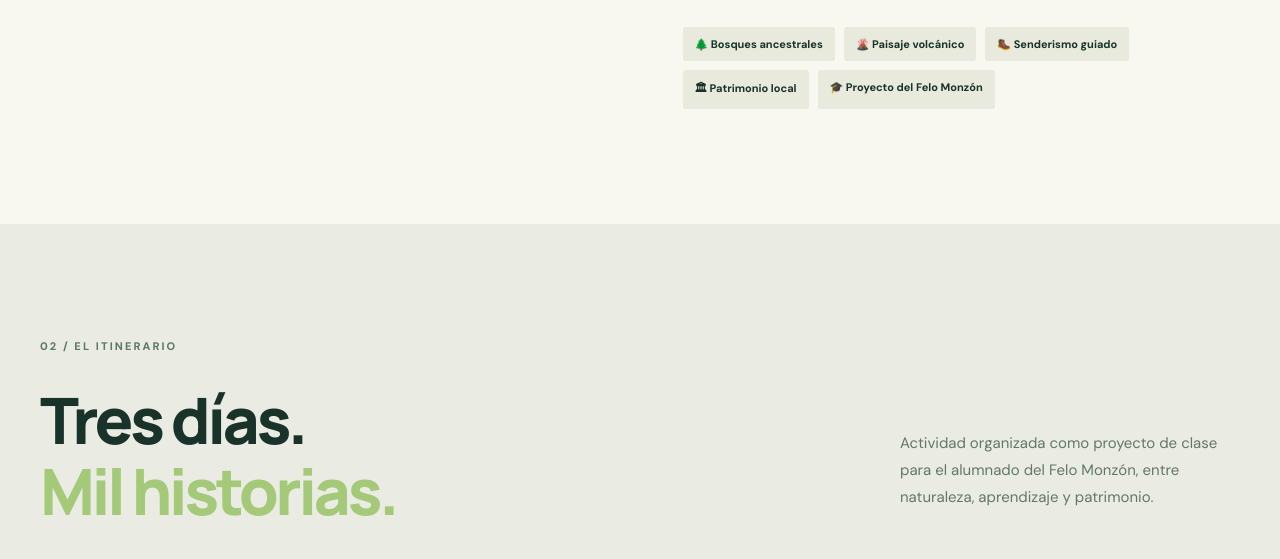
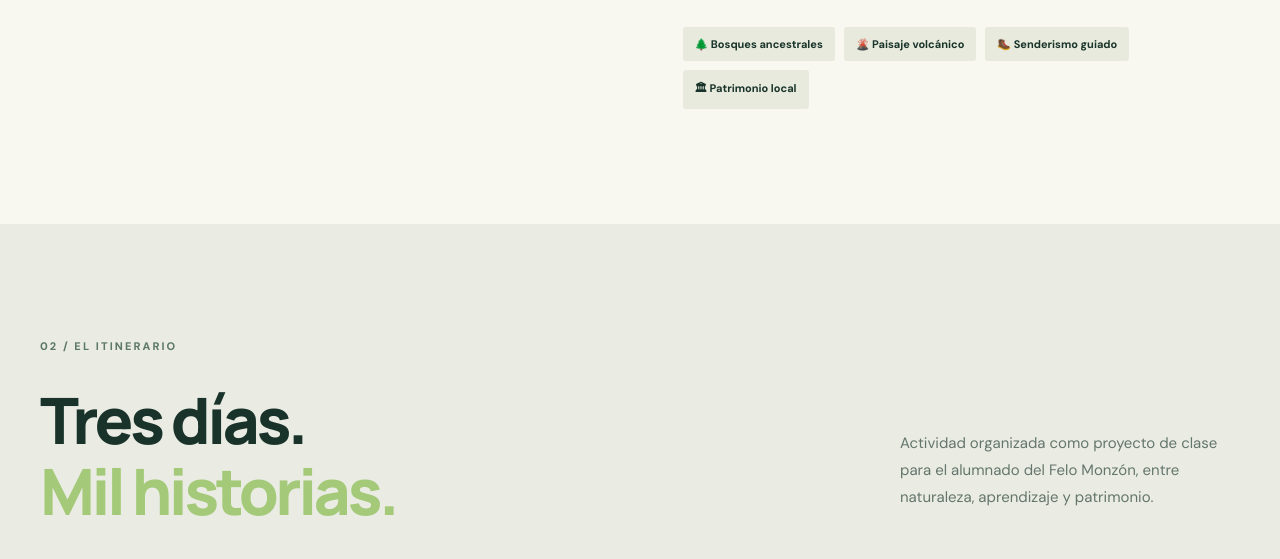
Before and after one commit to camilolpgc/Viaje-a-Tfe, a plain HTML site: page index.html in a window 1280 px wide. Shown: the part 1339-1898 px from the top of the page. Drawn offline with nearby package versions, Linux system fonts and the light colour scheme; a small style sheet from the web is missing.

Commit message:
Add files via upload

```diff
--- a/index.html
+++ b/index.html
@@ -87,7 +87,7 @@
 </style></head>
 <body><header class="header"><a class="brand brand-logo" href="#inicio"><img class="site-logo" src="assets/logo-islas-vivas.jpg" alt="Islas Vivas · Inicio"/></a><nav aria-label="Navegación principal" class="nav"><a href="#experiencia">La experiencia</a><a href="#programa">Itinerario</a><a href="#rutas">Las rutas</a><a href="#informacion">Información</a></nav><a class="btn btn-small btn-outline" href="#contacto">Contacto <span>↗</span></a><button aria-expanded="false" aria-label="Abrir menú" class="menu">☰</button></header>
 <main><section class="hero" id="inicio"><div aria-hidden="true" class="hero-art hero-photo"><img src="https://commons.wikimedia.org/wiki/Special:FilePath/Parque_Natural_de_la_Corona_Forestal.jpg?width=1600" alt="" fetchpriority="high"/></div><div class="hero-shade"></div><div class="hero-content wrap"><span class="eyebrow light"><i></i> TENERIFE · 27—29 ENERO 2027</span><h1>Huellas de fuego.<br/><em>Raíces de vida.</em></h1><p>Islas Vivas presenta este proyecto de clase del Felo Monzón: tres días en Tenerife para descubrir sus paisajes volcánicos, bosques y patrimonio a través de la aventura y el senderismo.</p><div class="hero-actions"><a class="btn btn-primary" href="#programa">Descubrir la aventura <span>↗</span></a><a class="quiet-link" href="#rutas">Explorar las rutas <span>↓</span></a></div><div class="hero-stats"><div><strong>03</strong><small>DÍAS DE EXPERIENCIA</small></div><div><strong>02</strong><small>JORNADAS DE SENDERISMO</small></div><div><strong>01</strong><small>ISLA POR DESCUBRIR</small></div></div></div><div class="hero-bottom">GRAN CANARIA → TENERIFE <span>DESLIZA PARA EXPLORAR ↓</span></div></section>
-<section class="intro section wrap" id="experiencia"><div class="section-kicker">01 / LA EXPERIENCIA</div><div class="intro-layout"><div><h2>Un viaje para sentir <em>la isla de otra manera.</em></h2></div><div><p class="lead">Del desafío entre árboles a los senderos que ascienden hacia La Fortaleza. Tres días combinando aventura, patrimonio, volcanes y naturaleza.</p><p>Comenzaremos en Forestal Park y recorreremos el casco histórico de La Orotava. Después, seguiremos las huellas del fuego a través del pinar canario y cerraremos la experiencia junto a los viñátigos centenarios del norte de Tenerife.</p><div class="tags"><span>🌲 Bosques ancestrales</span><span>🌋 Paisaje volcánico</span><span>🥾 Senderismo guiado</span><span>🏛 Patrimonio local</span><span>🎓 Proyecto del Felo Monzón</span></div></div></div></section>
+<section class="intro section wrap" id="experiencia"><div class="section-kicker">01 / LA EXPERIENCIA</div><div class="intro-layout"><div><h2>Un viaje para sentir <em>la isla de otra manera.</em></h2></div><div><p class="lead">Del desafío entre árboles a los senderos que ascienden hacia La Fortaleza. Tres días combinando aventura, patrimonio, volcanes y naturaleza.</p><p>Comenzaremos en Forestal Park y recorreremos el casco histórico de La Orotava. Después, seguiremos las huellas del fuego a través del pinar canario y cerraremos la experiencia junto a los viñátigos centenarios del norte de Tenerife.</p><div class="tags"><span>🌲 Bosques ancestrales</span><span>🌋 Paisaje volcánico</span><span>🥾 Senderismo guiado</span><span>🏛 Patrimonio local</span></div></div></div></section>
 <section class="program-section section" id="programa"><div class="wrap"><div class="section-kicker">02 / EL ITINERARIO</div><div class="section-top"><h2>Tres días.<br/><em>Mil historias.</em></h2><p>Actividad organizada como proyecto de clase para el alumnado del Felo Monzón, entre naturaleza, aprendizaje y patrimonio.</p></div><div class="days">
 <article class="day"><div class="day-number">01 <span>MIÉRCOLES · 27 ENE</span></div><div class="day-visual visual-forest"><span>AVENTURA + CULTURA</span><img class="day-photo" src="https://commons.wikimedia.org/wiki/Special:FilePath/La_Orotava_(41190).jpg?width=1000" alt="Fotografía de La Orotava, Tenerife" loading="lazy"/></div><div class="day-copy"><h3>Entre las copas y la historia</h3><p class="day-place">Forestal Park · La Orotava</p><p>Una jornada de aventura en el bosque de Las Lagunetas y un paseo interpretativo por las calles, plazas y rincones históricos de La Orotava.</p><ul><li><b>11:00–17:30</b> · Actividad programada en Forestal Park</li><li><b>Tarde-noche</b> · Visita guiada a La Orotava, Ruta Azul</li><li><b>Noche</b> · Hotel Rural Casablanca, Icod el Alto</li></ul></div></article>
 <article class="day"><div class="day-number">02 <span>JUEVES · 28 ENE</span></div><div class="day-visual visual-volcano"><span>SENDERISMO · RUTA LARGA</span><img class="day-photo" src="assets/fortaleza-dia2.jpg" alt="La Fortaleza en Tenerife" loading="lazy"/></div><div class="day-copy"><h3>Las huellas del fuego</h3><p class="day-place">Chanajiga · La Fortaleza</p><p>Ascenderemos desde el bosque húmedo hacia el paisaje volcánico de las cotas altas. Una ruta de contrastes para comprender cómo el fuego, la roca y la vida han modelado Tenerife.</p><div class="mini-stats"><span><strong>18,8 km</strong> distancia aprox.</span><span><strong>+1.108 m</strong> ascenso aprox.</span><span><strong>Media-alta</strong> exigencia</span></div><a class="text-link" href="#ruta-fortaleza">Conocer la ruta ↗</a><p style="margin-top:18px"><a class="btn btn-dark" href="https://camilolpgc.github.io/travesia-1-dia-tenerife/" target="_blank" rel="noopener noreferrer" aria-label="Abrir vista de la ruta Chanajiga a La Fortaleza">Ver ruta del día 2 en 3D ↗</a></p></div></article>
```
